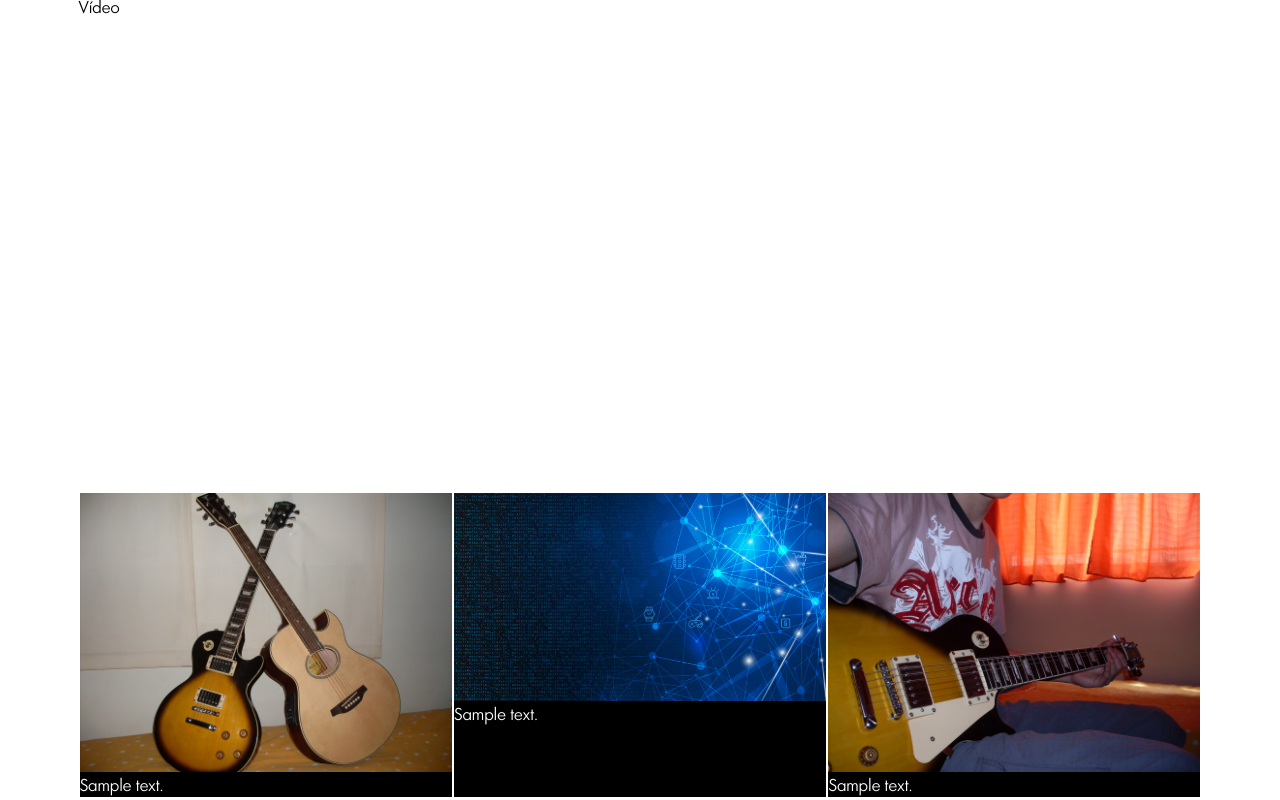
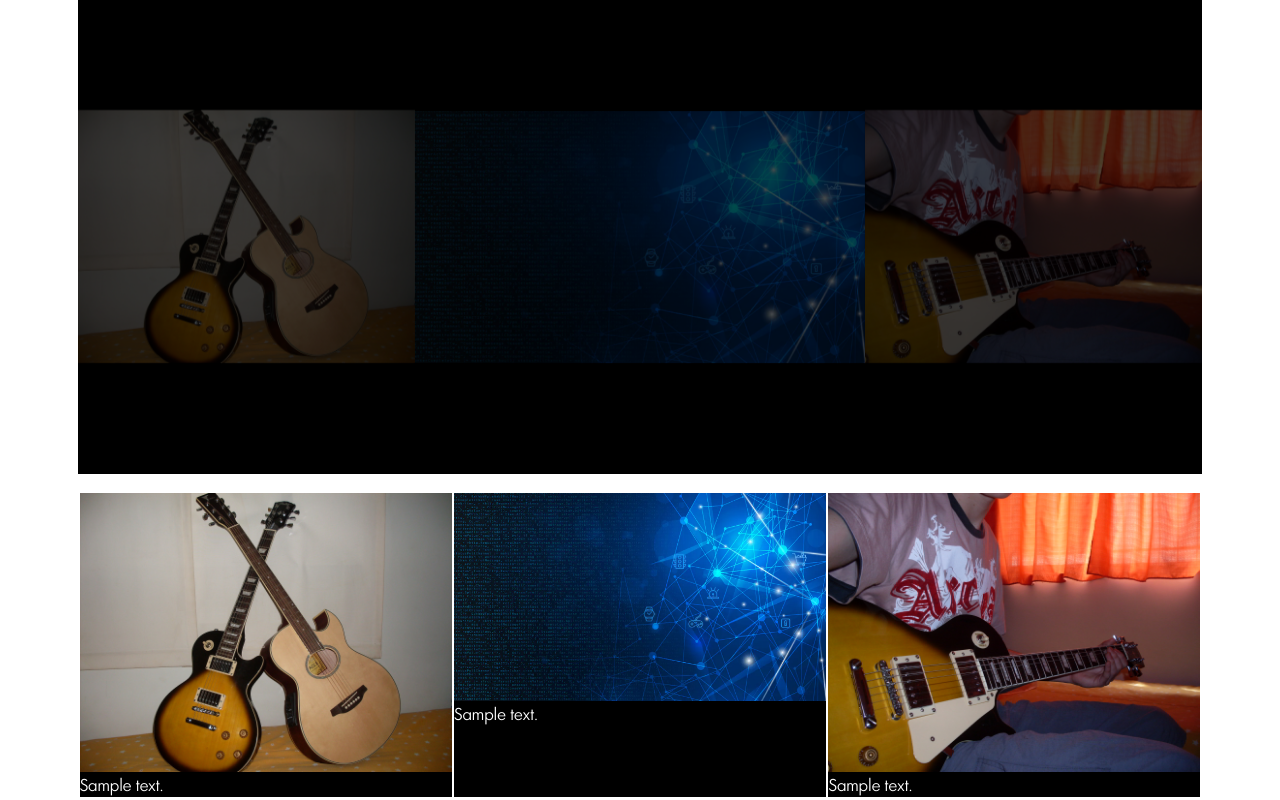
Before and after one commit to tuliovfarias/qdm-studios-site, a Django app: page / in a window 1280 px wide. Shown: the part 61-861 px from the top of the page. Run offline with Django 3.2, Linux system fonts and the light colour scheme; tables that the repository leaves empty hold one stand-in row (values such as "Sample post"); some libraries are stand-ins or nearby versions.

Commit message:
slide nok

```diff
--- a/blog/static/blog/index.css
+++ b/blog/static/blog/index.css
@@ -2,22 +2,58 @@
   display: grid;
   height: 100vh;
   /* margin: 0 auto; */
-  grid-template-rows: 1fr auto;
+  grid-template-rows: minmax(0, 1fr) auto;
   grid-gap: 1rem;
 }
 
-#video{
-  /* color: white;
-  background-color: rgb(0, 0, 0); */
+#slide{
+  display: flex;
+  /* justify-items: center; */
+  /* position: relative; */
+  overflow: hidden;
+  background-color: rgb(0, 0, 0);
 }
+
+#slide a img{
+  height: 100%;
+  width: 100%;
+  object-fit: contain;
+  /* position: absolute; */
+  opacity: 0;
+  animation-name: slides_animation;
+  animation-duration: 15s;
+  animation-iteration-count: infinite;
+}
+
+@keyframes slides_animation{
+  15%{
+    opacity:1;
+    transform:scale(1.1,.1,1);
+  }
+  85%{
+    opacity:0;
+  }
+}
+
+#photo:nth-child(1){
+  animation-delay: 1s;
+}
+#photo:nth-child(2){
+  animation-delay: 5s;
+}
+#photo:nth-child(3){
+  animation-delay: 10s;
+}
+
+
 
 #all_posts{
   display: flex;
   flex-wrap: wrap;
   justify-content: center;
   /* align-items: center; */
+}
 
-}
 #all_posts a{
   margin: 0.2rem 0.08rem;
   flex: 1 1 11rem;
--- a/blog/templates/blog/index.html
+++ b/blog/templates/blog/index.html
@@ -10,9 +10,12 @@
 
 {% block content %}
 <div id="blog_content">
-    <div id='video'>Vídeo</div>
-    <div id='all_posts'>
-
+    <section id='slide'>
+        <a href="" class="photo"><img src="{% static 'blog/images/post1.jpg' %}" alt=""></a>
+        <a href="" class="photo"><img src="{% static 'blog/images/post2.png' %}" alt=""></a>
+        <a href="" class="photo"><img src="{% static 'blog/images/post3.JPG' %}" alt=""></a>
+    </section>
+    <section id='all_posts'>
         <a href=""><img src="{% static 'blog/images/post1.jpg' %}" alt="{{title|safe}},{{datetime|safe}}">
             <p>{{text|safe|truncatewords:10}}</p>
         </a>
@@ -22,7 +25,7 @@
         <a href=""><img src="{% static 'blog/images/post3.JPG' %}" alt="{{title|safe}},{{datetime|safe}}">
             <p>{{text|safe|truncatewords:10}}</p>
         </a>
-    </div>
+    </section>
 
 
 </div>
```
Also changed, not shown: README.md.
